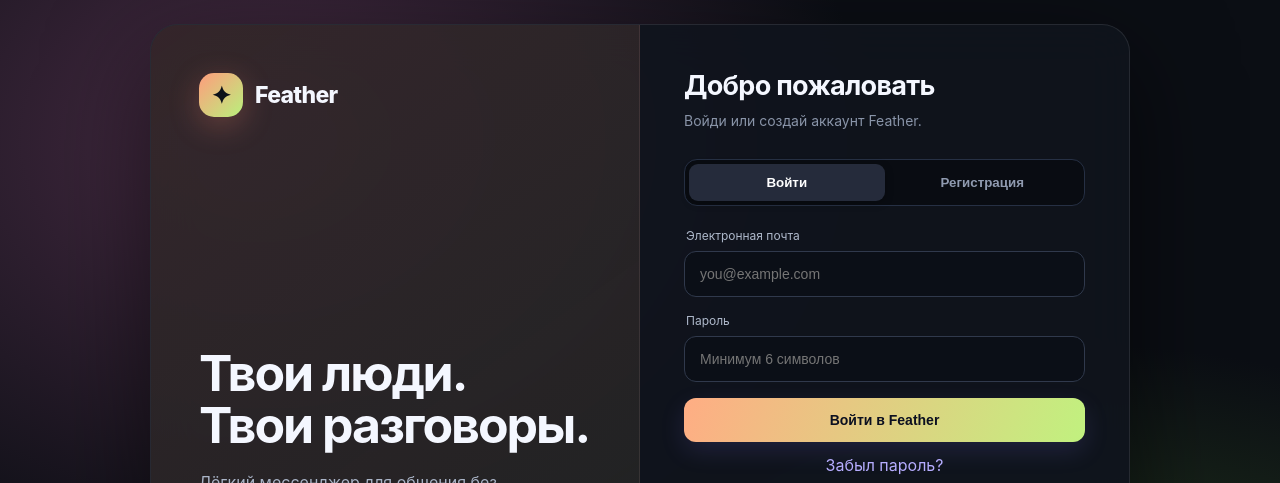
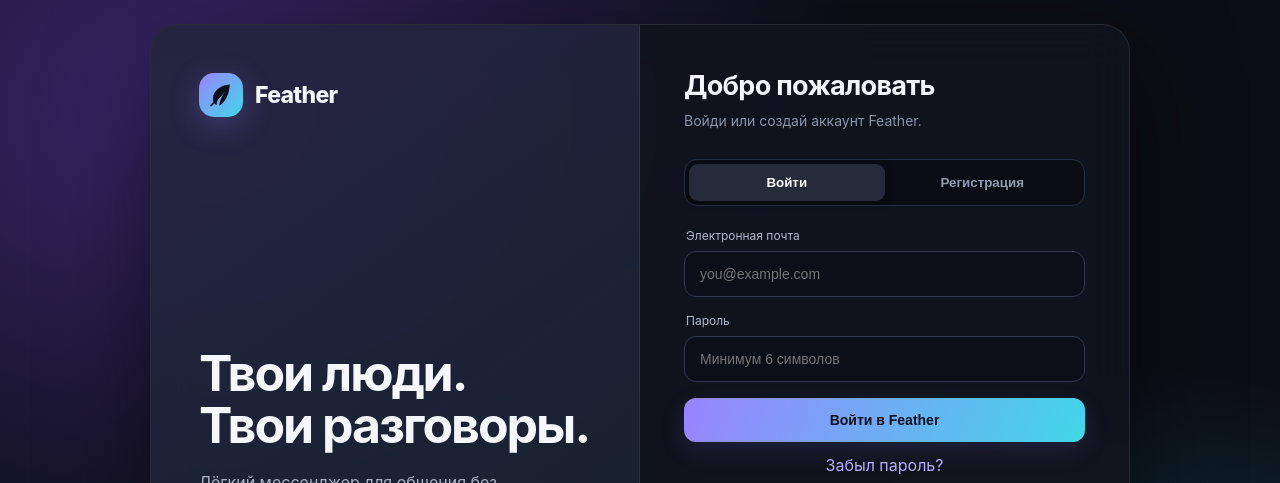
Before and after one commit to gggevego15-ui/Feather, an Electron app: page index.html in a window 1280 px wide. Shown: the top 483 px of the page. Drawn offline with Linux system fonts and the light colour scheme; a script that the page names is missing.

Commit message:
Refresh Feather sign-in design and logo

```diff
--- a/index.html
+++ b/index.html
@@ -4,15 +4,15 @@
 <meta charset="utf-8"><meta name="viewport" content="width=device-width,initial-scale=1">
 <meta name="theme-color" content="#10131b"><link rel="stylesheet" href="./messenger.css"><meta name="description" content="Feather — лёгкий мессенджер для твоих разговоров."><link rel="manifest" href="./manifest.webmanifest"><link rel="icon" href="./icon.svg" type="image/svg+xml"><title>Feather — мессенджер</title>
 <style>
-:root{color-scheme:dark;--bg:#0b0e14;--panel:#121722;--line:#263044;--muted:#8994a8;--text:#f4f7ff;--accent:#ff8b72;--accent2:#9ee86f}
-*{box-sizing:border-box}body{margin:0;min-height:100vh;background:radial-gradient(ellipse at 20% 15%,#472b43 0,transparent 42%),radial-gradient(ellipse at 85% 80%,#29421f 0,transparent 38%),var(--bg);font-family:Inter,ui-sans-serif,system-ui,-apple-system,"Segoe UI",sans-serif;color:var(--text);display:grid;place-items:center;padding:24px}
+:root{color-scheme:dark;--bg:#0b0e14;--panel:#121722;--line:#263044;--muted:#8994a8;--text:#f4f7ff;--accent:#9a83ff;--accent2:#42d7e8}
+*{box-sizing:border-box}body{margin:0;min-height:100vh;background:radial-gradient(ellipse at 15% 12%,#39266b 0,transparent 44%),radial-gradient(ellipse at 88% 85%,#123f55 0,transparent 38%),var(--bg);font-family:Inter,ui-sans-serif,system-ui,-apple-system,"Segoe UI",sans-serif;color:var(--text);display:grid;place-items:center;padding:24px}
 .shell{width:min(100%,980px);min-height:610px;display:grid;grid-template-columns:1fr 1fr;background:#10141de8;border:1px solid #ffffff18;border-radius:28px;overflow:hidden;box-shadow:0 32px 100px #0008;backdrop-filter:blur(22px)}
-.brand{padding:48px;display:flex;flex-direction:column;justify-content:space-between;background:linear-gradient(145deg,#ff8b7224,#9ee86f12);border-right:1px solid #ffffff12}
-.logo{display:flex;align-items:center;gap:12px;font-size:23px;font-weight:800;letter-spacing:-.7px}.mark{width:44px;height:44px;border-radius:15px;display:grid;place-items:center;background:linear-gradient(135deg,#ff9c7d,#b9f17c);color:#0b1119;font-size:24px;box-shadow:0 8px 30px #ff8b7244}
+.brand{padding:48px;display:flex;flex-direction:column;justify-content:space-between;background:linear-gradient(145deg,#9a83ff24,#42d7e812);border-right:1px solid #ffffff12}
+.logo{display:flex;align-items:center;gap:12px;font-size:23px;font-weight:800;letter-spacing:-.7px}.mark{width:44px;height:44px;border-radius:15px;display:grid;place-items:center;background:linear-gradient(135deg,#9a83ff,#42d7e8);color:#0b1119;font-size:24px;box-shadow:0 8px 30px #9a83ff44}.mark svg{width:30px;height:30px;display:block}
 .hero h1{font-size:clamp(34px,4vw,50px);line-height:1.04;letter-spacing:-2px;margin:0 0 18px}.hero p{color:#aab4c7;line-height:1.7;max-width:350px;margin:0}.chips{display:flex;gap:8px;flex-wrap:wrap;margin-top:28px}.chip{border:1px solid #ffffff18;background:#ffffff08;border-radius:999px;padding:8px 12px;color:#c8d0df;font-size:12px}.foot{font-size:12px;color:#778398}
 .auth{padding:44px;display:flex;flex-direction:column;justify-content:center}.auth h2{font-size:27px;letter-spacing:-.7px;margin:0 0 8px}.sub{margin:0 0 28px;color:var(--muted);font-size:14px;line-height:1.5}
 .tabs{display:grid;grid-template-columns:1fr 1fr;background:#090c12;border:1px solid var(--line);padding:4px;border-radius:13px;margin-bottom:22px}.tab{border:0;border-radius:9px;background:transparent;color:#909bb0;padding:11px;cursor:pointer;font-weight:650}.tab.active{background:#252b3b;color:white;box-shadow:0 2px 9px #0004}
-label{display:block;font-size:12px;color:#aeb8ca;margin:0 0 8px 2px}.field{width:100%;border:1px solid #30394c;background:#0b0f17;color:var(--text);padding:14px 15px;border-radius:12px;outline:none;font-size:14px;margin-bottom:16px;transition:.2s}.field:focus{border-color:#ff8b72;box-shadow:0 0 0 3px #ff8b7220}.btn{width:100%;border:0;border-radius:12px;padding:14px 16px;font-weight:750;font-size:14px;cursor:pointer;transition:transform .15s,filter .15s}.btn:hover{filter:brightness(1.08);transform:translateY(-1px)}.primary{background:linear-gradient(110deg,#ffad84,#c1f17f);color:#0c1020;box-shadow:0 9px 24px #8176ff25}.google{background:#171d29;color:#f3f5fa;border:1px solid #30394c;margin-top:10px}.divider{display:flex;align-items:center;gap:12px;color:#778398;font-size:11px;margin:18px 0}.divider:before,.divider:after{content:"";height:1px;background:#293143;flex:1}.switch{font-size:13px;text-align:center;color:#8d98ac;margin-top:22px}.link{background:none;border:0;color:#b6adff;font:inherit;cursor:pointer}.message{min-height:20px;font-size:12px;line-height:1.45;color:#ffb4b4;margin:10px 0 0}.message.ok{color:#70e2c6}.hidden{display:none!important}.google-icon{display:inline-grid;place-items:center;width:18px;height:18px;margin-right:9px;border-radius:50%;background:white;color:#4285f4;font-weight:900}
+label{display:block;font-size:12px;color:#aeb8ca;margin:0 0 8px 2px}.field{width:100%;border:1px solid #30394c;background:#0b0f17;color:var(--text);padding:14px 15px;border-radius:12px;outline:none;font-size:14px;margin-bottom:16px;transition:.2s}.field:focus{border-color:#9a83ff;box-shadow:0 0 0 3px #ff8b7220}.btn{width:100%;border:0;border-radius:12px;padding:14px 16px;font-weight:750;font-size:14px;cursor:pointer;transition:transform .2s cubic-bezier(.2,.8,.2,1),filter .2s,box-shadow .2s}.btn:active{transform:scale(.985)}.btn:hover{filter:brightness(1.08);transform:translateY(-1px)}.primary{background:linear-gradient(110deg,#9a83ff,#42d7e8);color:#0c1020;box-shadow:0 9px 24px #8176ff25}.primary:hover{box-shadow:0 12px 30px #9a83ff40}.google{background:#171d29;color:#f3f5fa;border:1px solid #30394c;margin-top:10px}.divider{display:flex;align-items:center;gap:12px;color:#778398;font-size:11px;margin:18px 0}.divider:before,.divider:after{content:"";height:1px;background:#293143;flex:1}.switch{font-size:13px;text-align:center;color:#8d98ac;margin-top:22px}.link{background:none;border:0;color:#b6adff;font:inherit;cursor:pointer}.message{min-height:20px;font-size:12px;line-height:1.45;color:#ffb4b4;margin:10px 0 0}.message.ok{color:#70e2c6}.hidden{display:none!important}.google-icon{display:inline-grid;place-items:center;width:18px;height:18px;margin-right:9px;border-radius:50%;background:white;color:#4285f4;font-weight:900}
 #phone-step{margin-top:10px}.small{font-size:11px;color:#78859b;line-height:1.5;margin-top:16px}.recaptcha{margin:10px 0}
 .profile-panel{width:100%;max-width:440px;margin:0 auto}.profile-card{border:1px solid #ffffff16;background:#0b0f17;border-radius:20px;padding:22px}.profile-avatar{width:66px;height:66px;border-radius:22px;background:linear-gradient(135deg,#ffad84,#c1f17f);color:#10141d;display:grid;place-items:center;font-size:27px;font-weight:900;margin-bottom:16px}.profile-handle{color:var(--accent2);font-size:14px;margin-top:5px}.profile-actions{display:flex;gap:10px;margin-top:12px}.profile-actions .btn{flex:1}.secondary{background:#171d29;color:#f3f5fa;border:1px solid #30394c}.profile-panel .field{margin-bottom:12px}.profile-note{font-size:12px;color:var(--muted);line-height:1.5;margin:0 0 18px}.username-prefix{color:var(--accent2)}
 @media(max-width:720px){body{padding:12px}.shell{grid-template-columns:1fr;min-height:0;border-radius:22px}.brand{padding:25px 25px 20px;border-right:0;border-bottom:1px solid #ffffff12;gap:24px}.hero h1{font-size:32px}.hero p,.chips,.foot{display:none}.auth{padding:28px 24px 32px}.auth h2{font-size:24px}}
@@ -21,7 +21,7 @@ label{display:block;font-size:12px;color:#aeb8ca;margin:0 0 8px 2px}.field{width
 <body>
 <main class="shell">
 <section class="brand">
-  <div class="logo"><span class="mark">✦</span><span>Feather</span></div>
+  <div class="logo"><span class="mark"><svg viewBox="0 0 48 48" aria-hidden="true"><path d="M38 7C23 8 12 17 11 29c-.5 5 2 9 6 11 0-8 5-15 13-21-5 7-8 14-9 22 9-5 16-16 17-34Z" fill="currentColor"/><path d="M8 41 27 21" fill="none" stroke="currentColor" stroke-width="2.5" stroke-linecap="round"/></svg></span><span>Feather</span></div>
   <div class="hero"><h1>Твои люди.<br>Твои разговоры.</h1><p>Лёгкий мессенджер для общения без лишнего шума. Создай аккаунт и приготовься к первым сообщениям.</p><div class="chips"><span class="chip">✦ Личные чаты</span><span class="chip">⌁ Быстрый вход</span><span class="chip">◈ Тёмная тема</span></div></div>
   <div class="foot">Feather Messenger · ранняя версия</div>
 </section>
```
